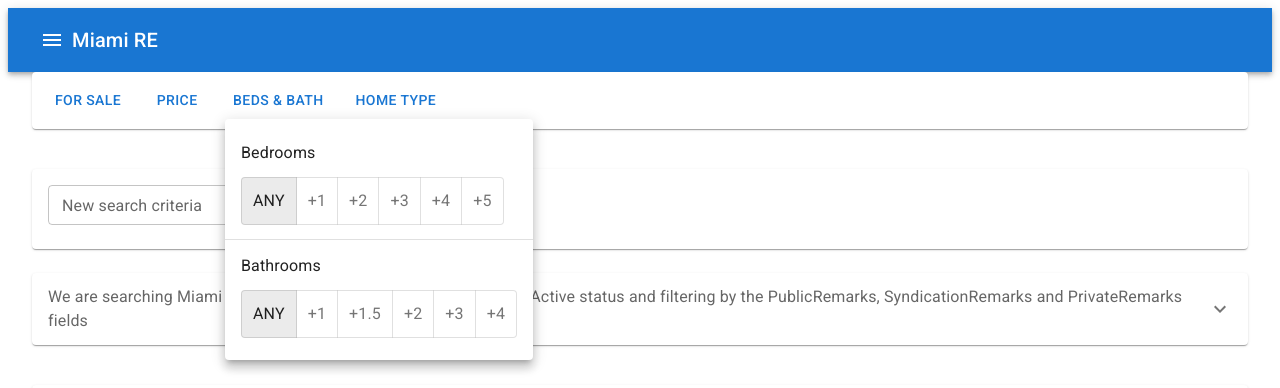
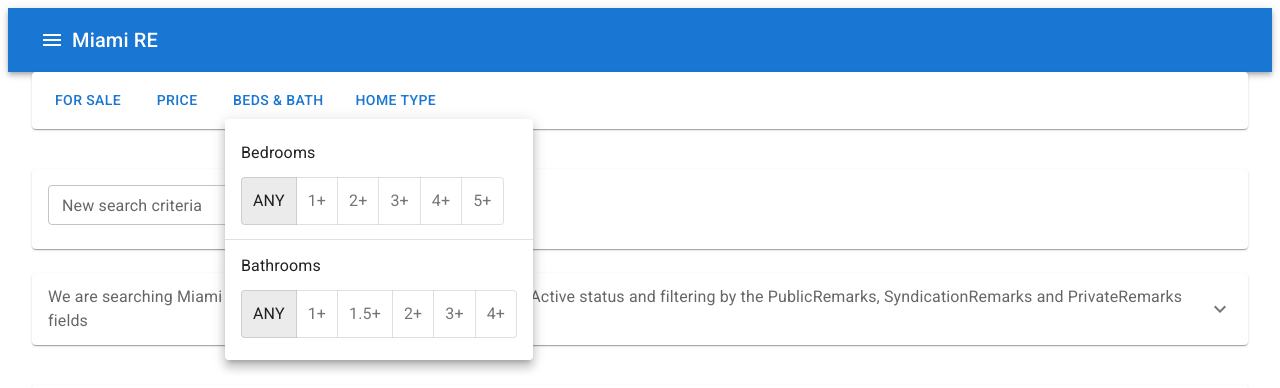
Before and after one commit to rmonteroh/miami-re, a Next.js app: page / in a window 1280 px wide. Both pictures are taken after a click on the button "BEDS & BATH". Shown: the top 388 px of the page. Built offline with nearby package versions, Linux system fonts and the light colour scheme.

Commit message:
Change space component

```diff
--- a/components/ui/Filters/components/Spaces.tsx
+++ b/components/ui/Filters/components/Spaces.tsx
@@ -17,9 +17,16 @@ type Props = {
   bathrooms: string;
   changeBathrooms: Function;
   changeBedrooms: Function;
-}
+};
 
-function Spaces({ bedrooms, bathrooms, changeBathrooms, changeBedrooms }: Props) {
+function Spaces({
+  bedrooms,
+  bathrooms,
+  changeBathrooms,
+  changeBedrooms,
+}: Props) {
+  const bathList = ["any", "1+", "1.5+", "2+", "3+", "4+"];
+  const bedList = ["any", "1+", "2+", "3+", "4+", "5+"];
   const [anchorEl, setAnchorEl] = React.useState<null | HTMLElement>(null);
   const open = Boolean(anchorEl);
   const handleClick = (event: React.MouseEvent<HTMLButtonElement>) => {
@@ -74,24 +81,11 @@ function Spaces({ bedrooms, bathrooms, changeBathrooms, changeBedrooms }: Props)
               onChange={handleBedrooms}
               aria-label='device'
             >
-              <ToggleButton value='any' aria-label='Any'>
-                <Typography>Any</Typography>
-              </ToggleButton>
-              <ToggleButton value='+1' aria-label='+1'>
-                <Typography>+1</Typography>
-              </ToggleButton>
-              <ToggleButton value='+2' aria-label='+2'>
-                <Typography>+2</Typography>
-              </ToggleButton>
-              <ToggleButton value='+3' aria-label='+3'>
-                <Typography>+3</Typography>
-              </ToggleButton>
-              <ToggleButton value='+4' aria-label='+4'>
-                <Typography>+4</Typography>
-              </ToggleButton>
-              <ToggleButton value='+5' aria-label='+5'>
-                <Typography>+5</Typography>
-              </ToggleButton>
+              {bedList.map((bed: string) => (
+                <ToggleButton key={Math.random()} value={bed} aria-label={bed}>
+                  <Typography>{bed}</Typography>
+                </ToggleButton>
+              ))}
             </ToggleButtonGroup>
           </MenuItem>
           <Divider />
@@ -105,24 +99,15 @@ function Spaces({ bedrooms, bathrooms, changeBathrooms, changeBedrooms }: Props)
               onChange={handleBathrooms}
               aria-label='device'
             >
-              <ToggleButton value='any' aria-label='Any'>
-                <Typography>Any</Typography>
-              </ToggleButton>
-              <ToggleButton value='+1' aria-label='+1'>
-                <Typography>+1</Typography>
-              </ToggleButton>
-              <ToggleButton value='+1.5' aria-label='+1.5'>
-                <Typography>+1.5</Typography>
-              </ToggleButton>
-              <ToggleButton value='+2' aria-label='+2'>
-                <Typography>+2</Typography>
-              </ToggleButton>
-              <ToggleButton value='+3' aria-label='+3'>
-                <Typography>+3</Typography>
-              </ToggleButton>
-              <ToggleButton value='+4' aria-label='+4'>
-                <Typography>+4</Typography>
-              </ToggleButton>
+              {bathList.map((item: string) => (
+                <ToggleButton
+                  key={Math.random()}
+                  value={item}
+                  aria-label={item}
+                >
+                  <Typography>{item}</Typography>
+                </ToggleButton>
+              ))}
             </ToggleButtonGroup>
           </MenuItem>
         </MenuList>
```
